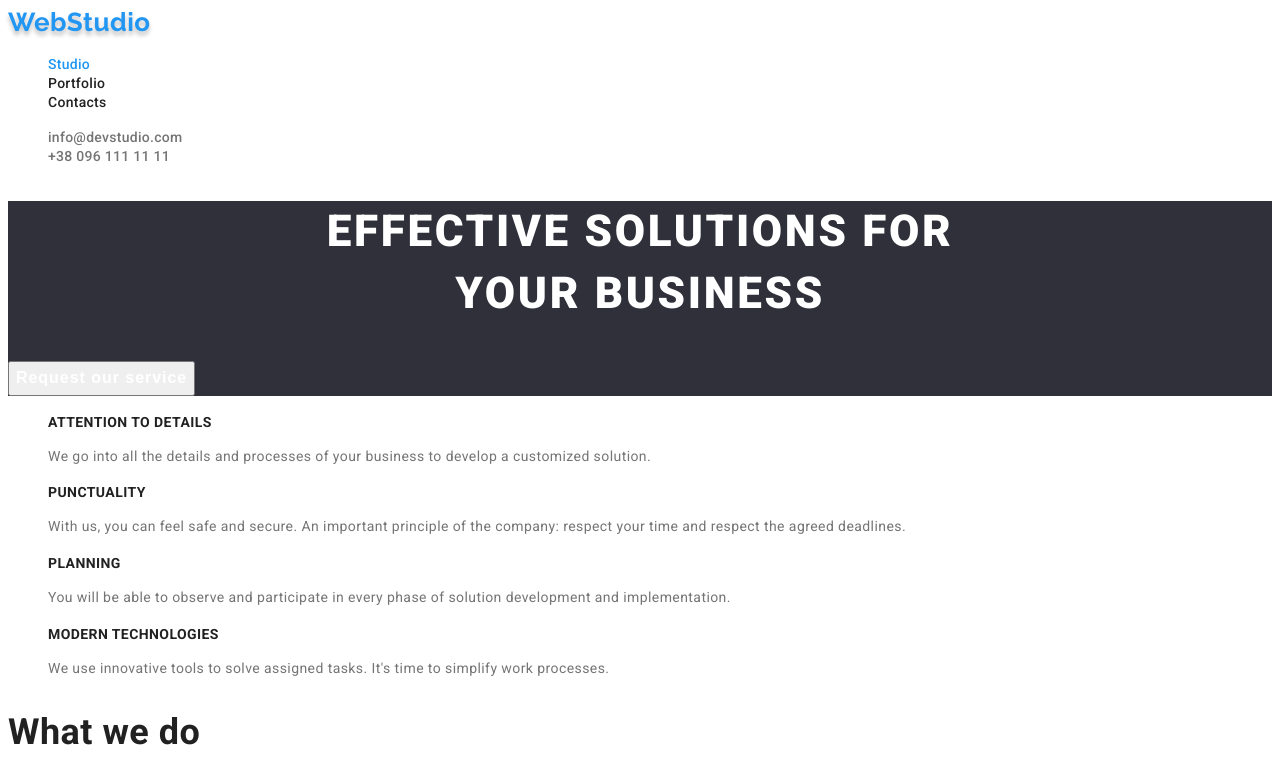
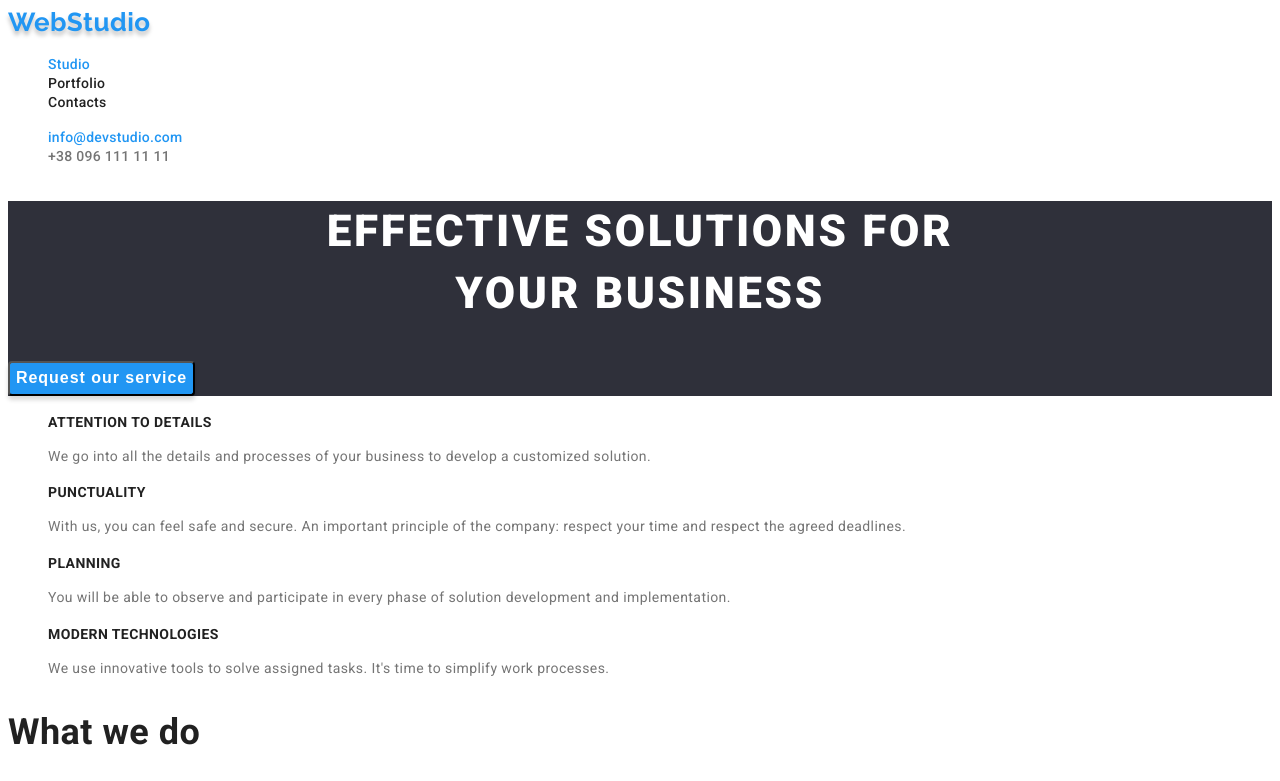
Before and after one commit to KarinaKozdrovska/goit-markup-hw-02, a plain HTML site: page index.html in a window 1280 px wide. Shown: the top 781 px of the page. Drawn offline with Linux system fonts and the light colour scheme.

Commit message:
add css styles

```diff
--- a/css/styles.css
+++ b/css/styles.css
@@ -47,6 +47,9 @@ body {
     color: #2196F3;
 }
 
+.nav-list-on .link.current {
+    color: #2196F3;
+}
 .nav-item:hover, .nav-item:focus {
     color: #2196F3;
 }
@@ -85,6 +88,9 @@ body {
     letter-spacing: 0.06em;
     color: #FFFFFF;
     cursor: pointer;
+    background: #2196F3;
+    box-shadow: 0px 4px 4px rgba(0, 0, 0, 0.15);
+    border-radius: 4px;
 }
 /* Features */
 .visually-hidden {
@@ -167,7 +173,9 @@ body {
     box-shadow: 0px 3px 1px rgba(0, 0, 0, 0.1), 0px 1px 2px rgba(0, 0, 0, 0.08), 0px 2px 2px rgba(0, 0, 0, 0.12);
     border-radius: 4px;
 }
-
+.portfolio-list .link.current {
+    color: #2196F3;
+}
 .portfolio-butn {
     font-weight: 500;
     font-size: 16px;
--- a/index.html
+++ b/index.html
@@ -24,7 +24,7 @@
             </ul>
         </nav>
         <ul class="nav-list-on list">
-            <li><a href="mailto:info@devstudio.com" class="nav-on-item link">info@devstudio.com</a></li>
+            <li><a href="mailto:info@devstudio.com" class="nav-on-item link current">info@devstudio.com</a></li>
             <li><a href="tel:+380961111111" class="nav-on-item link">+38 096 111 11 11</a></li>
         </ul>
     </header>
```
Also changed, not shown: portfolio.html (+1 -1 lines).
